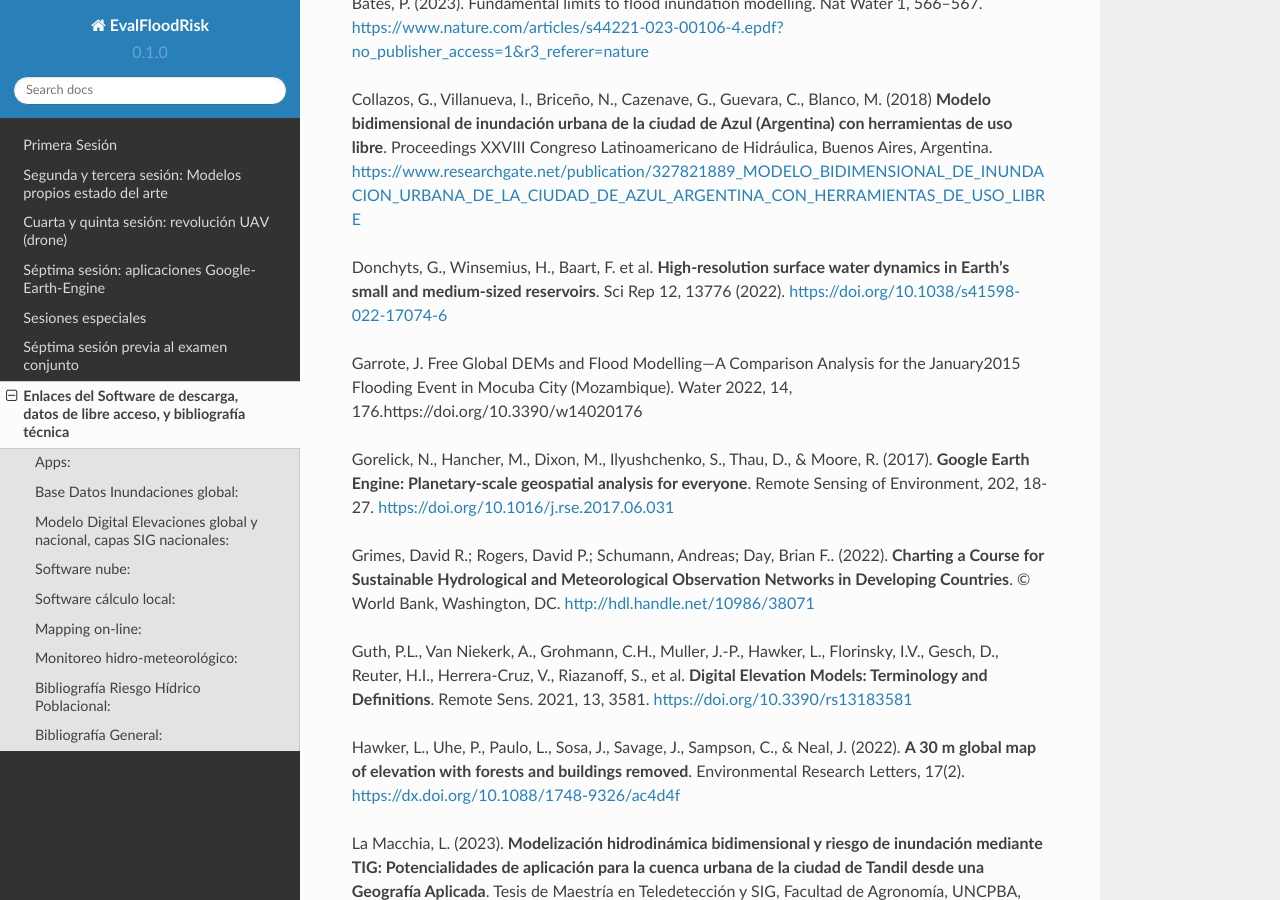
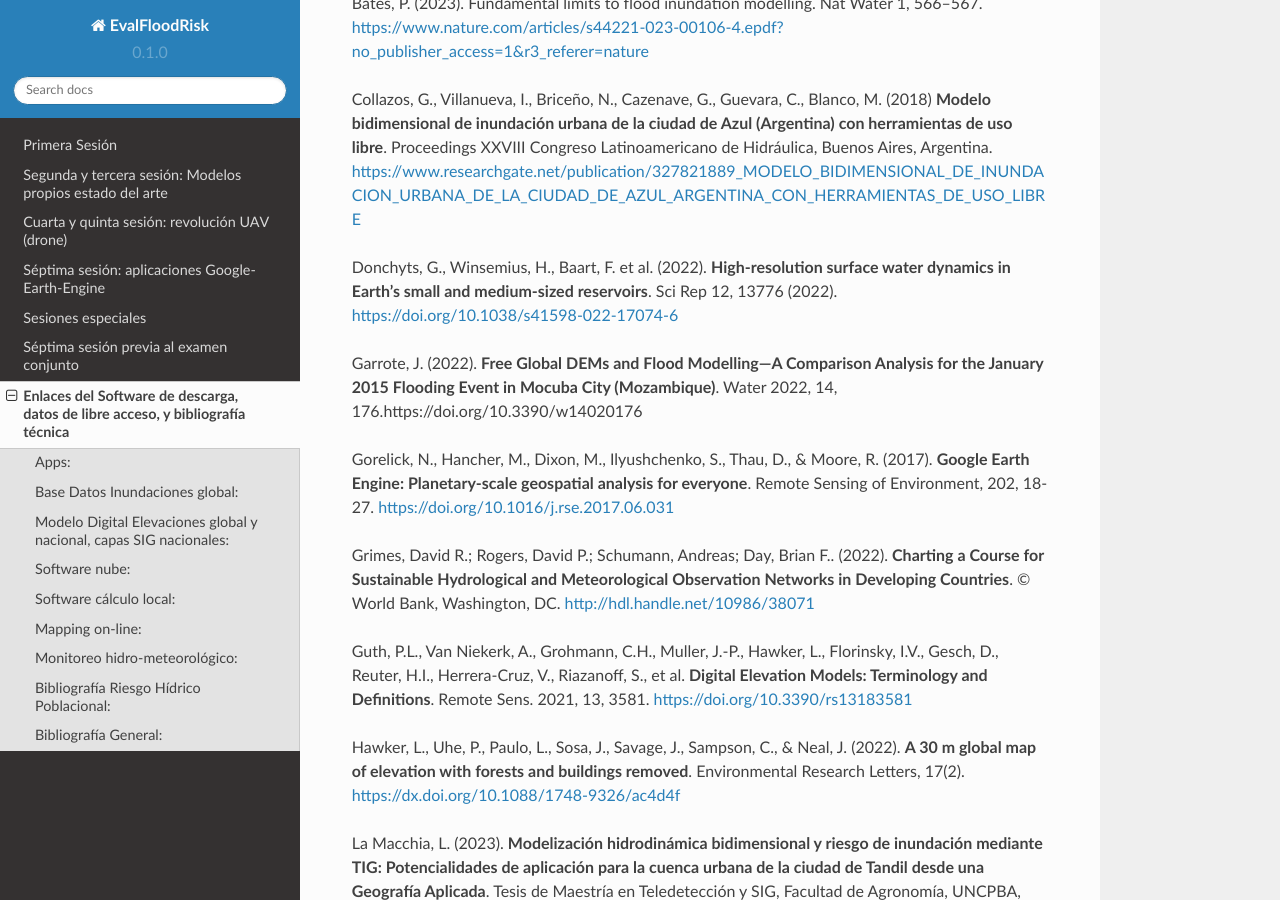
Before and after one commit to ivillamadrid/EvalFloodRisk_RSSWE, a Sphinx documentation site: the page built from docs/source/software.rst, in a window 1280 px wide and 900 px high, scrolled down 1365 px. Built offline with Sphinx 7.4.7 and the Read the Docs theme 2.0.0, drawn with Linux system fonts in a browser that asks for light colours.

Commit message:
Update software.rst

```diff
--- a/docs/source/software.rst
+++ b/docs/source/software.rst
@@ -65,9 +65,9 @@ Collazos, G., Villanueva, I., Briceño, N., Cazenave, G., Guevara, C., Blanco, M
 Proceedings XXVIII Congreso Latinoamericano de Hidráulica, Buenos Aires, Argentina.
 https://www.researchgate.net/publication/327821889_MODELO_BIDIMENSIONAL_DE_INUNDACION_URBANA_DE_LA_CIUDAD_DE_AZUL_ARGENTINA_CON_HERRAMIENTAS_DE_USO_LIBRE
 
-Donchyts, G., Winsemius, H., Baart, F. et al. **High-resolution surface water dynamics in Earth’s small and medium-sized reservoirs**. Sci Rep 12, 13776 (2022). https://doi.org/10.1038/s41598-022-17074-6
+Donchyts, G., Winsemius, H., Baart, F. et al. (2022). **High-resolution surface water dynamics in Earth’s small and medium-sized reservoirs**. Sci Rep 12, 13776 (2022). https://doi.org/10.1038/s41598-022-17074-6
 
-Garrote, J. Free Global DEMs and Flood Modelling—A Comparison Analysis for the January2015 Flooding Event in Mocuba City (Mozambique). Water 2022, 14, 176.https://doi.org/10.3390/w14020176
+Garrote, J. (2022). **Free Global DEMs and Flood Modelling—A Comparison Analysis for the January 2015 Flooding Event in Mocuba City (Mozambique)**. Water 2022, 14, 176.https://doi.org/10.3390/w14020176
 
 Gorelick, N., Hancher, M., Dixon, M., Ilyushchenko, S., Thau, D., & Moore, R. (2017). **Google Earth Engine: Planetary-scale geospatial analysis for everyone**. Remote Sensing of Environment, 202, 18-27. https://doi.org/10.1016/j.rse.2017.06.031
 
```
